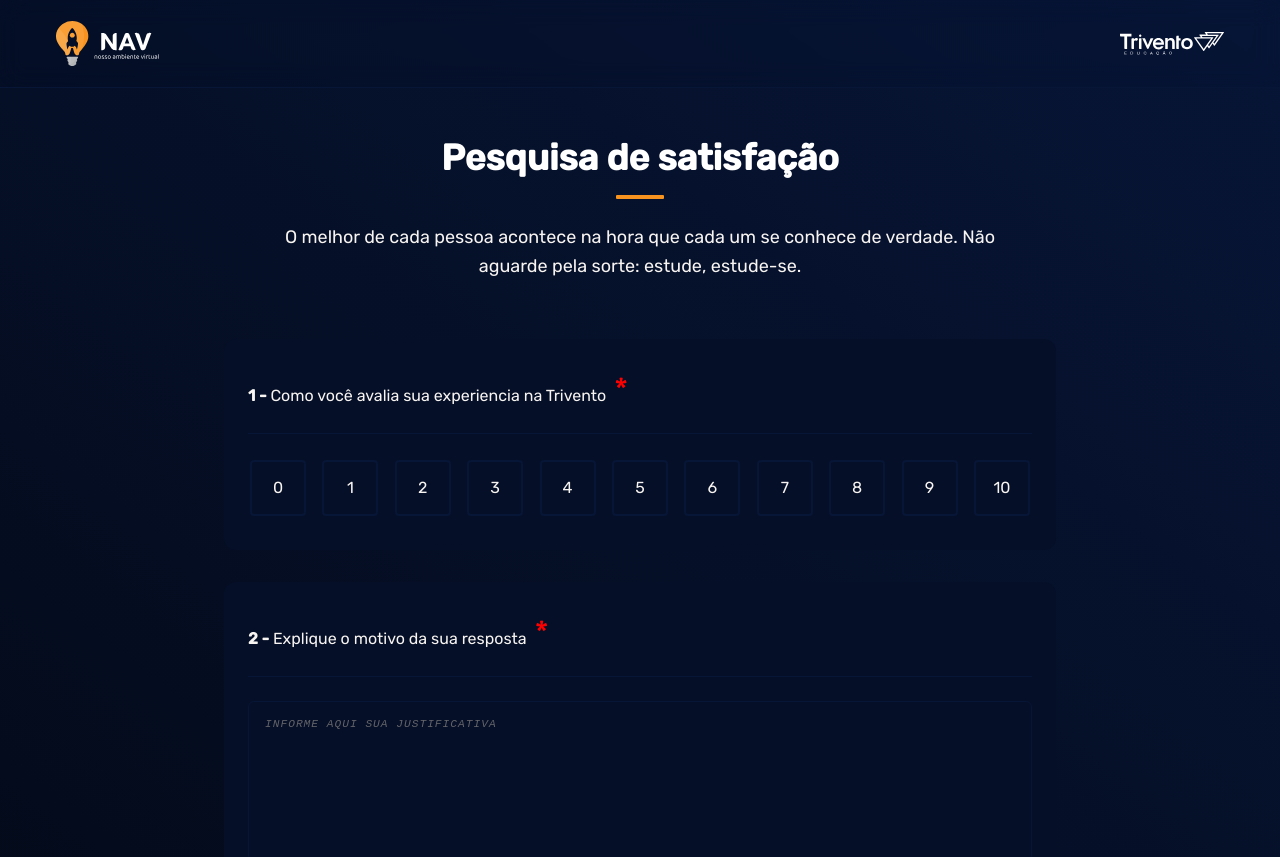
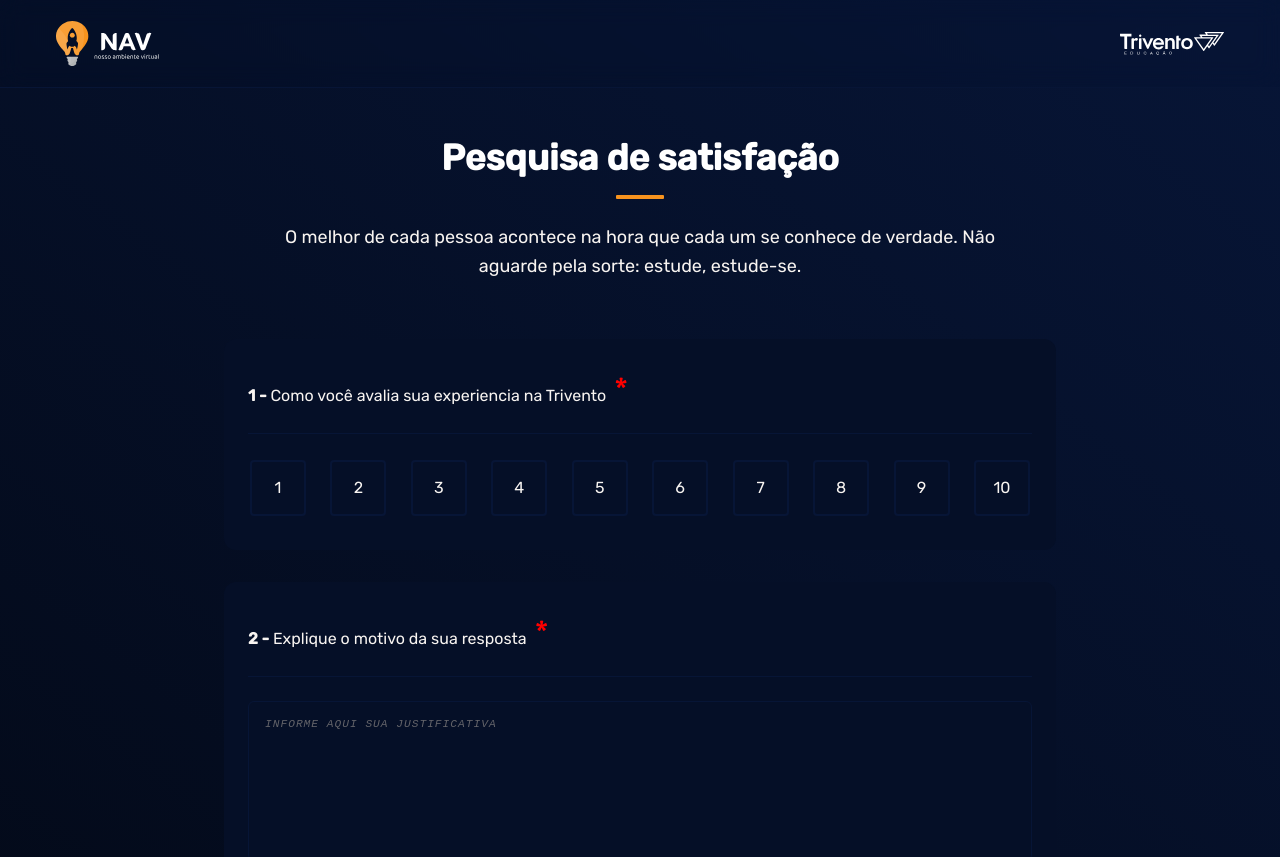
Before and after one commit to MatheusRamalho/satisfaction-survey, a React (Vite) app: page / in a window 1280 px wide. Shown: the top 857 px of the page. Built offline with nearby package versions, Linux system fonts and the light colour scheme.

Commit message:
[main] - chore: funcionanmento da nota

```diff
--- a/src/components/FormField/Radio/Radio.tsx
+++ b/src/components/FormField/Radio/Radio.tsx
@@ -1,52 +1,10 @@
 import { FormFieldRadioWrapper } from "./Radio.styles";
-import { FormFieldRadioItem } from "./RadioItem";
+import { FormFieldRadioProps } from "./Radio.types";
 
-export const FormFieldRadio = () => {
+export const FormFieldRadio = ({ children }: FormFieldRadioProps) => {
     return (
         <FormFieldRadioWrapper role="radiogroup">
-            <FormFieldRadioItem
-                value={0}
-            />
-
-            <FormFieldRadioItem
-                value={1}
-            />
-
-            <FormFieldRadioItem
-                value={2}
-            />
-
-            <FormFieldRadioItem
-                value={3}
-            />
-
-            <FormFieldRadioItem
-                value={4}
-            />
-
-            <FormFieldRadioItem
-                value={5}
-            />
-
-            <FormFieldRadioItem
-                value={6}
-            />
-
-            <FormFieldRadioItem
-                value={7}
-            />
-
-            <FormFieldRadioItem
-                value={8}
-            />
-
-            <FormFieldRadioItem
-                value={9}
-            />
-
-            <FormFieldRadioItem
-                value={10}
-            />
+            {children}
         </FormFieldRadioWrapper>
     );
 }
--- a/src/components/FormField/Radio/RadioItem.tsx
+++ b/src/components/FormField/Radio/RadioItem.tsx
@@ -1,17 +1,14 @@
 import { FormFieldRadioItemWrapper } from "./Radio.styles";
 import { FormFieldRadioItemProps } from "./Radio.types";
 
-export const FormFieldRadioItem = ({ value }: FormFieldRadioItemProps) => {
+export const FormFieldRadioItem = ({ value, onClick }: FormFieldRadioItemProps) => {
+
+
     return (
         <FormFieldRadioItemWrapper
             role="radio"
-            aria-checked="false"
-            data-value-number="0"
-
-            tabIndex={-1}
-            data-qa="nps-opinion-scale-step"
-            data-qa-filled="false"
-            data-qa-index="0"
+            data-value={value}
+            onClick={onClick}
         >
             <span> {value} </span>
         </FormFieldRadioItemWrapper>
--- a/src/pages/Home.tsx
+++ b/src/pages/Home.tsx
@@ -4,30 +4,39 @@ import { Header } from "../components/Header"
 import { FormField } from "../components/FormField"
 import { Button } from "../components/Button"
 import { Modal } from "../components/Modal";
+import { FormFieldRadioItem } from "../components/FormField/Radio/RadioItem";
 
 import IconCheck from '../assets/svgs/icon-check.svg';
 
 export const Home = () => {
+    const [note, setNote] = useState(0);
     const [justification, setJustification] = useState('');
     const [showModal, setShowModal] = useState(false);
+
+    const handleNoteClick = (event: any) => {
+        let noteClicked = event.currentTarget;
+        let dataValueNoteClicked = noteClicked.getAttribute('data-value');
+
+        setNote(dataValueNoteClicked);
+    }
 
     const handleSubmit = (event: FormEvent<HTMLFormElement>) => {
         event.preventDefault();
 
-        setShowModal(true);
-
         console.log({
             pesquisaDeSatisfação: {
-                Nota: '',
+                Nota: note,
                 Justificativa: justification
             }
         });
 
-        setJustification('');
+        setShowModal(true);
     }
 
     const handleModalClose = () => {
         setShowModal(false);
+        setNote(0);
+        setJustification('');
     }
 
     return (
@@ -55,7 +64,18 @@ export const Home = () => {
                                     <FormField.Mandatory />
                                 </FormField.Label>
 
-                                <FormField.Radio />
+                                <FormField.Radio>
+                                    <FormFieldRadioItem value={1} onClick={event => handleNoteClick(event)} />
+                                    <FormFieldRadioItem value={2} onClick={event => handleNoteClick(event)} />
+                                    <FormFieldRadioItem value={3} onClick={event => handleNoteClick(event)} />
+                                    <FormFieldRadioItem value={4} onClick={event => handleNoteClick(event)} />
+                                    <FormFieldRadioItem value={5} onClick={event => handleNoteClick(event)} />
+                                    <FormFieldRadioItem value={6} onClick={event => handleNoteClick(event)} />
+                                    <FormFieldRadioItem value={7} onClick={event => handleNoteClick(event)} />
+                                    <FormFieldRadioItem value={8} onClick={event => handleNoteClick(event)} />
+                                    <FormFieldRadioItem value={9} onClick={event => handleNoteClick(event)} />
+                                    <FormFieldRadioItem value={10} onClick={event => handleNoteClick(event)} />
+                                </FormField.Radio>
                             </FormField.Root>
 
                             <FormField.Root>
@@ -73,7 +93,7 @@ export const Home = () => {
                         </fieldset>
 
                         <div className="flex flex--center">
-                            <Button.Root type="submit" disabled={justification ? false : true}>
+                            <Button.Root type="submit" disabled={note && justification ? false : true}>
                                 <Button.Text name="Finalizar" />
                                 <Button.Icon icon={IconCheck} />
                             </Button.Root>
@@ -86,7 +106,7 @@ export const Home = () => {
                 isItToShowModal={showModal}
                 onModalClose={handleModalClose}
                 title="Pesquisa de satisfação"
-                note={4}
+                note={note}
             />
         </>
     )
```
Also changed, not shown: src/components/FormField/Radio/Radio.types.ts (+7 -0 lines).
